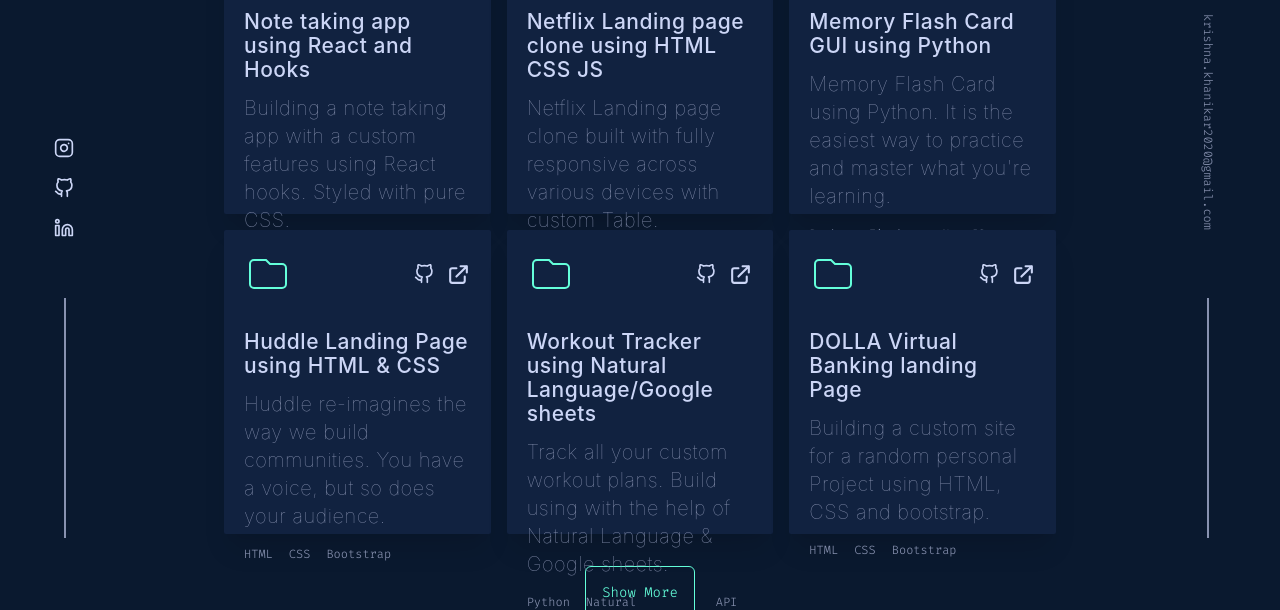
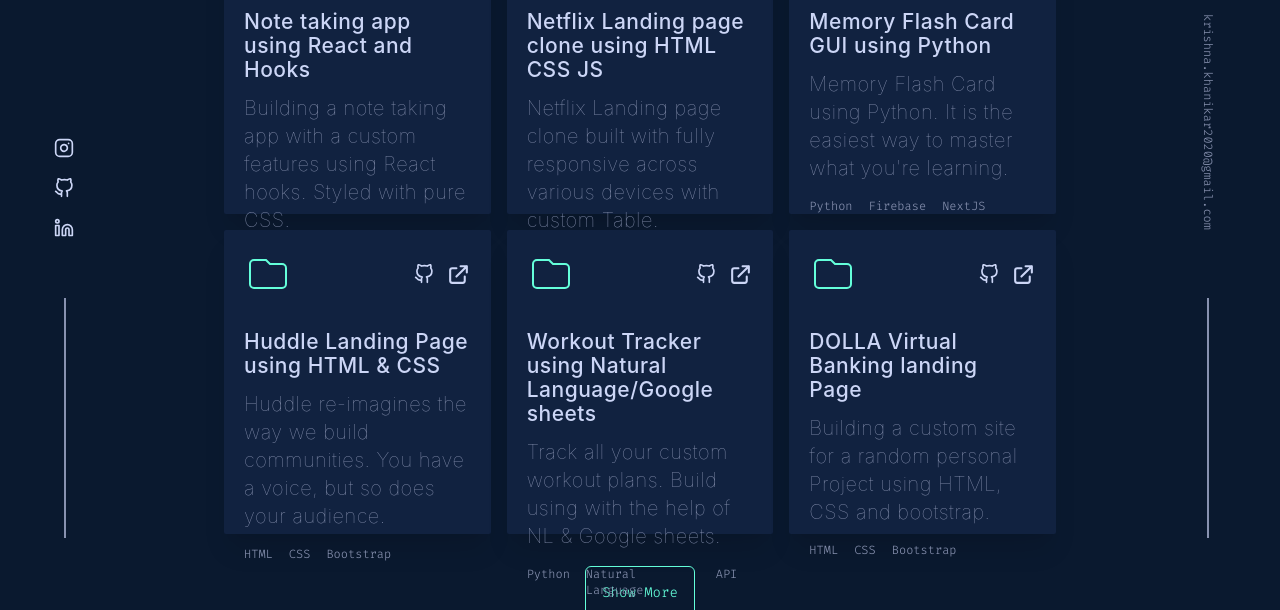
Before and after one commit to krishnakhanikar11/WebsitePortfolio, a Next.js app: page /Projects in a window 1280 px wide. Shown: the part 342-952 px from the top of the page. Built offline with nearby package versions, Linux system fonts and the light colour scheme.

Commit message:
Small Changes

```diff
--- a/pages/Contact.js
+++ b/pages/Contact.js
@@ -13,7 +13,7 @@ function Contact() {
                         <h1 >Get in touch</h1>
                     </div>
 
-                    <p className="flex items-center justify-items-center text-center w-full md:w-[55%] text-gray-400 font-mainText text-xl font-thin leading-6">
+                    <p className="flex items-center justify-items-center text-center w-full md:w-[55%] para">
                     My inbox is always open. Whether you have a question or just want to say hi, I&apos;ll try my best to get back to you!</p>
 
                     <div className="flex items-center pt-8 ">
--- a/pages/Projects.js
+++ b/pages/Projects.js
@@ -27,7 +27,7 @@ const data = [
     {gitLink:'https://github.com/krishnakhanikar11/Memory-Flash-Card-',
     projectLink:'#',
     projectTitle:'Memory Flash Card GUI using Python',
-    projectDesc:"Memory Flash Card using Python. It is the easiest way to practice and master what you're learning.",
+    projectDesc:"Memory Flash Card using Python. It is the easiest way to master what you're learning.",
     toolOne:'Python',
     toolTwo:'Firebase',
     toolThree:'NextJS',
@@ -45,7 +45,7 @@ const data = [
     {gitLink:'https://github.com/krishnakhanikar11/Workout-tracker-',
     projectLink:'#',
     projectTitle:'Workout Tracker using Natural Language/Google sheets',
-    projectDesc:'Track all your custom workout plans. Build using with the help of Natural Language & Google sheets.',
+    projectDesc:'Track all your custom workout plans. Build using with the help of NL & Google sheets.',
     toolOne:'Python',
     toolTwo:'Natural Language',
     toolThree:'API',
--- a/pages/components/ProjectCard.js
+++ b/pages/components/ProjectCard.js
@@ -44,7 +44,7 @@ function ProjectCard({gitLink,projectLink,projectTitle,projectDesc,toolOne,toolT
                             </div>
 
                         </div>
-                            <div className='pl-5 pr-5 pt-3 pw-[98%] space-y-3'>
+                            <div className='pl-5 pr-5 pt-3  space-y-3'>
                                 <h5 className='hover:text-green-x font-mainText text-lightest-slate text-[21px] font-medium leading-6 tracking-wide cursor-pointer'>
                                 <a href='#'>{projectTitle}</a></h5>
                                 <p className='para'>
```
